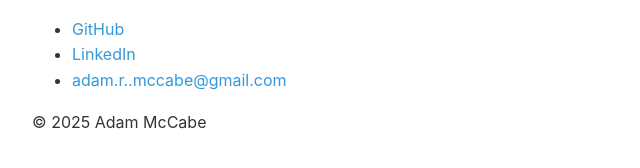
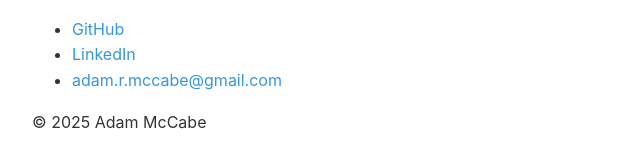
Before and after one commit to ar-mccabe/personal_website, a plain HTML site: page index.html in a window 1280 px wide. Shown: the part 666-834 px from the top of the page, 208-848 px from the left. Drawn offline with Linux system fonts and the light colour scheme.

Commit message:
Correct typo in email

```diff
--- a/index.html
+++ b/index.html
@@ -63,7 +63,7 @@
             <ul>
                 <li><a href="https://github.com/ar-mccabe" target="_blank">GitHub</a></li>
                 <li><a href="https://www.linkedin.com/in/a-mccabe/" target="_blank">LinkedIn</a></li>
-                <li><span id="email">adam<!-- prevent crawlers -->.r.<!-- from reading -->.mccabe<!-- this email -->@<!-- easily -->gmail.com</span></li>
+                <li><span id="email">adam<!-- prevent crawlers -->.r<!-- from reading -->.mccabe<!-- this email -->@<!-- easily -->gmail.com</span></li>
             </ul>
         </section>
         <script>
```
